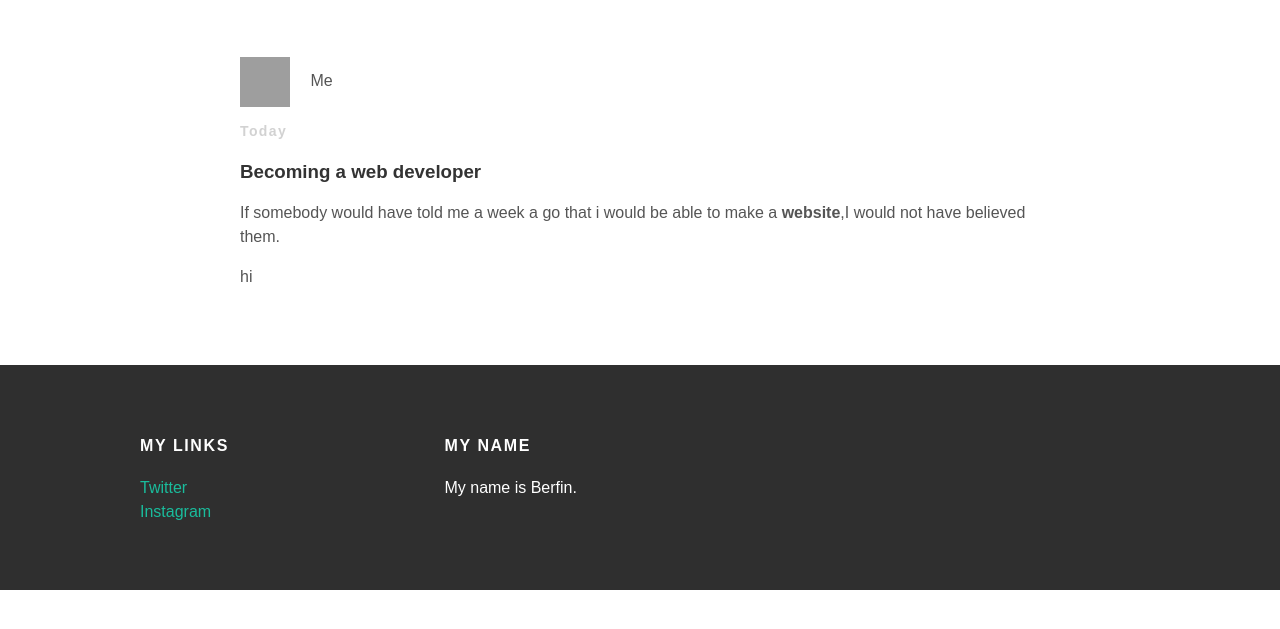
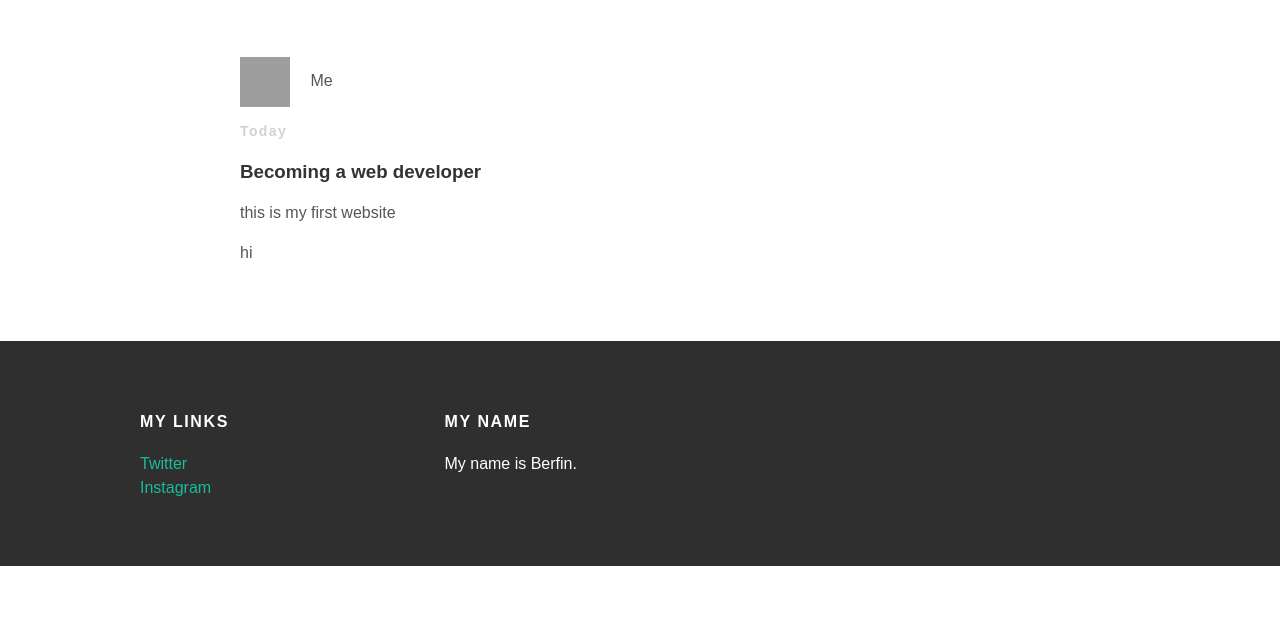
Before and after one commit to SE121/se, a plain HTML site: page index.html in a window 1280 px wide. Shown: the part 153-782 px from the top of the page. Drawn offline with Linux system fonts and the light colour scheme; grey boxes are pictures that could not be loaded.

Commit message:
Update index.html

```diff
--- a/index.html
+++ b/index.html
@@ -28,7 +28,7 @@
         <p class="post-date">Today</p>
         <h3 class="post-title">Becoming a web developer</h3>
         <div class="post-content">
-          <p>If somebody would have told me a week a go that i would be able to make a <strong>website</strong>,I would not have believed them.</p>
+          <p>this is my first website</p>
           <p>hi</p>
         </div>
       </div>
```
